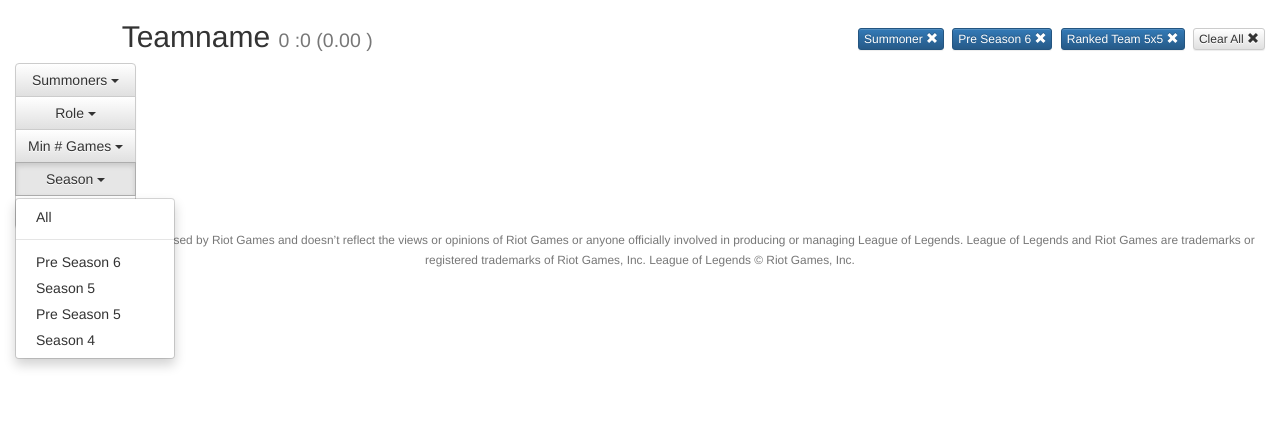
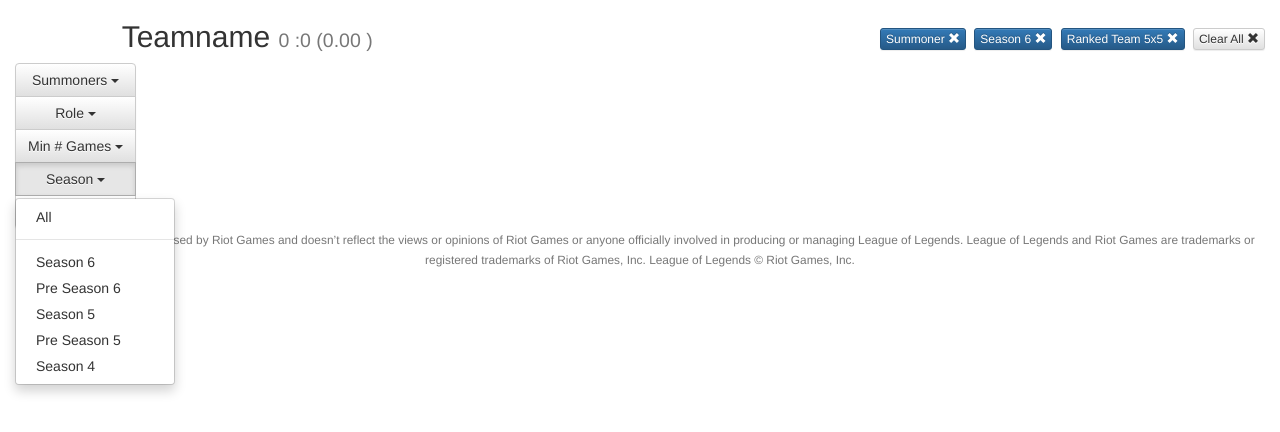
Before and after one commit to moiri/lol_team, a plain HTML site: page index.html in a window 1280 px wide. Both pictures are taken after a click on the button "Season". Drawn offline with Linux system fonts and the light colour scheme.

Commit message:
season 6

```diff
--- a/index.html
+++ b/index.html
@@ -49,7 +49,7 @@
                 </span>
                 <span id="filter-season">
                     <button type="button" class="btn btn-primary btn-xs">
-                        <span>Pre Season 6</span>
+                        <span>Season 6</span>
                         <span class="glyphicon glyphicon-remove" aria-hidden="true"></span>
                     </button>
                 </span>
@@ -118,6 +118,7 @@
                     <ul class="dropdown-menu" role="menu">
                         <li><a id="season-all" href="#">All</a></li>
                         <li role="presentation" class="divider"></li>
+                        <li><a id="season-SEASON2016" href="#">Season 6</a></li>
                         <li><a id="season-PRESEASON2016" href="#">Pre Season 6</a></li>
                         <li><a id="season-SEASON2015" href="#">Season 5</a></li>
                         <li><a id="season-PRESEASON2015" href="#">Pre Season 5</a></li>
--- a/js/main.js
+++ b/js/main.js
@@ -1,6 +1,6 @@
 $(document).ready(function() {
     var data = {};
-    data.season = "PRESEASON2016";
+    data.season = "SEASON2016";
     data.queueType = "RANKED_TEAM_5x5";
     $.getJSON('data/team.json', function(team) {
         $.getJSON('data/summoners.json', function(summoners) {
```
